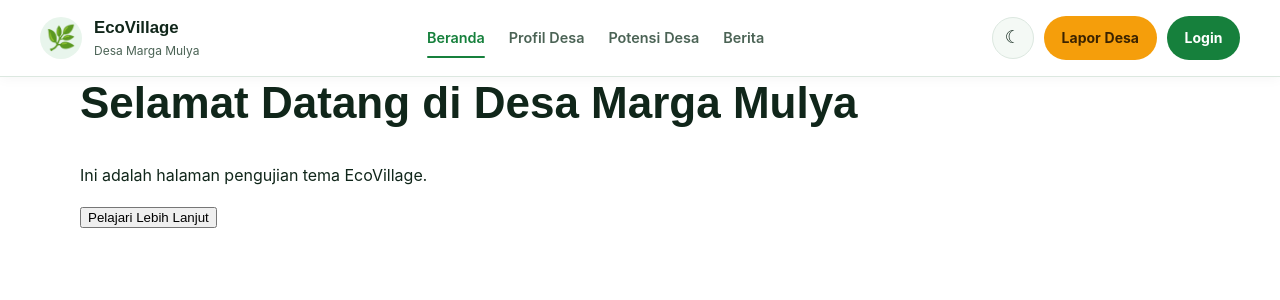
After one commit to nassywa/Ecovillage, a PHP site: page /public/tes.html in a window 1280 px wide. The commit adds this page. Shown: the top 300 px of the page. Run offline with PHP 8.4, Linux system fonts and the light colour scheme; a stand-in replaces the project's code that opens the database connection.

Commit message:
Update frontend CSS dan navigasi

```diff
--- a/public/css/base.css
+++ b/public/css/base.css
@@ -1,98 +1,205 @@
-/* berisi aturan umum: ukuran teks, judul, tombol, kartu. */
 
-/* padding dan border ikut dihitung dalam lebar elemen, supaya ukuran lebih mudah diprediksi. */
-*, *::before, *::after { box-sizing: border-box; }
+/* pengaturan dasar */
 
-/* gulir halus saat klik tautan ke bagian lain di halaman. */
-html { scroll-behavior: smooth; }
+/* semua elemen menggunakan perhitungan ukuran yang konsisten. */
+*,
+*::before,
+*::after {
+  box-sizing: border-box;
+}
 
+html {
+  scroll-behavior: smooth;
+  scroll-padding-top: 5rem;
+}
 
-/* teks dan judul  */
 body {
   margin: 0;
-  /* font sementara. */
-  font-family: system-ui, -apple-system, "Segoe UI", sans-serif;
-  /* clamp(min, ideal, max): ukuran teks menyesuaikan lebar layar, antara 16 px sampai 18 px. */
-  font-size: clamp(1rem, 0.95rem + 0.25vw, 1.125rem);
+  min-width: 320px;
+  font-family: "Inter", sans-serif;
+  font-size: 1rem;
   line-height: 1.6;
   background: var(--bg);
   color: var(--text);
-  /* angka selebar sama, supaya statistik rapi sejajar. */
   font-variant-numeric: tabular-nums;
+  -webkit-font-smoothing: antialiased;
 }
 
-h1, h2, h3 {
-  font-family: system-ui, "Segoe UI", sans-serif; /* font judul menyusul */
-  font-weight: 800;
-  line-height: 1.15;
-  margin: 0 0 0.5em;
+/* tipografi */
+
+h1,
+h2,
+h3,
+h4,
+h5,
+h6 {
+  margin: 0 0 0.75em;
+  font-family: "Plus Jakarta Sans", sans-serif;
+  font-weight: 700;
+  line-height: 1.2;
+  color: var(--text);
 }
-/* judul fluida: mengecil di HP, membesar di layar lebar. */
-h1 { font-size: clamp(2.5rem, 1.5rem + 4vw, 4.5rem); }   /* sekitar 40-72 px */
-h2 { font-size: clamp(1.75rem, 1.2rem + 2vw, 2.75rem); } /* sekitar 28-44 px */
 
-/* batasi lebar paragraf agar nyaman dibaca. */
-p { max-width: 68ch; }
+h1 {
+  font-size: clamp(2.25rem, 1.5rem + 3.5vw, 4rem);
+}
 
-a { color: var(--primary); }
+h2 {
+  font-size: clamp(1.75rem, 1.3rem + 2vw, 2.75rem);
+}
 
+h3 {
+  font-size: clamp(1.25rem, 1.1rem + 0.8vw, 1.75rem);
+}
 
-/* muncul saat pengguna menavigasi dengan keyboard (Tab), supaya jelas elemen mana yang sedang dipilih. */
+p {
+  margin: 0 0 1rem;
+  max-width: 68ch;
+}
+
+small {
+  font-size: 0.875rem;
+  color: var(--text-muted);
+}
+
+/* tautan dan media */
+
+a {
+  color: var(--primary);
+  text-decoration: none;
+}
+
+a:hover {
+  color: var(--primary-hover);
+}
+
+img,
+picture,
+video {
+  display: block;
+  max-width: 100%;
+}
+
+img {
+  height: auto;
+}
+
+/* aksesbilitas */
+
 :focus-visible {
   outline: 3px solid var(--primary);
   outline-offset: 3px;
 }
 
+/* pwmbungkus konten */
 
-/* tata letak */
-
-/* pembungkus isi halaman: lebar maksimal 1120 px, rata tengah, dengan sisa 1 rem di kiri-kanan pada layar kecil. */
 .container {
-  width: min(1120px, 100% - 2rem);
+  width: min(1120px, calc(100% - 2rem));
   margin-inline: auto;
 }
 
+.section {
+  padding-block: clamp(3rem, 6vw, 5rem);
+}
 
-/* sudut membulat 24 px dan bayangan smooth. */
+.section-title {
+  margin-bottom: 0.75rem;
+}
+
+.section-description {
+  color: var(--text-muted);
+}
+
+/* kartu */
+
 .card {
+  padding: 1.5rem;
   background: var(--surface);
   border: 1px solid var(--border);
-  border-radius: 24px;
-  padding: 1.5rem;
+  border-radius: 1.25rem;
   box-shadow: 0 4px 16px rgb(0 0 0 / 0.06);
+  transition: transform 200ms ease, box-shadow 200ms ease;
 }
 
+.card:hover {
+  transform: translateY(-3px);
+  box-shadow: 0 8px 24px rgb(0 0 0 / 0.09);
+}
 
-/* tombol bentuk pil */
+/* tombol */
+
 .btn {
   display: inline-flex;
   align-items: center;
+  justify-content: center;
   gap: 0.5rem;
+  min-height: 44px;
   padding: 0.75rem 1.5rem;
-  border: 0;
+  border: 1px solid transparent;
   border-radius: 999px;
+  background: var(--primary);
+  color: var(--on-primary);
   font: inherit;
   font-weight: 600;
+  text-align: center;
+  text-decoration: none;
   cursor: pointer;
-  background: var(--primary);
+  transition: background-color 200ms ease,
+              transform 200ms ease;
+}
+
+.btn:hover {
+  background: var(--primary-hover);
   color: var(--on-primary);
-  text-decoration: none;
-  /* animasi hanya pada transform dan warna latar. */
-  transition: transform 200ms cubic-bezier(0.22, 1, 0.36, 1), background-color 200ms;
 }
-.btn:hover { background: var(--primary-hover); }
-/* Efek tekan: tombol mengecil sedikit saat diklik. */
-.btn:active { transform: scale(0.97); }
 
-/* varian khusus tombol LaporDesa (kuning-oranye). */
+.btn:active {
+  transform: scale(0.97);
+}
+
+/* tombol khusus lapor desa. */
 .btn-lapor {
   background: var(--accent-lapor);
   color: var(--on-accent-lapor);
 }
 
+.btn-lapor:hover {
+  background: var(--accent-lapor);
+  filter: brightness(0.95);
+  color: var(--on-accent-lapor);
+}
 
-/* aksesibilitas bagi pengguna yang mengaktifkan "kurangi gerakan" di
-   perangkatnya, semua animasi dan transisi dimatikan. */
+/* pemilihan teks */
+
+::selection {
+  background: var(--primary);
+  color: var(--on-primary);
+}
+
+/* responsive dan reduce motion */
+
+@media (max-width: 600px) {
+  .container {
+    width: min(1120px, calc(100% - 1.5rem));
+}
+
+  .card {
+    padding: 1.125rem;
+    border-radius: 1rem;
+  }
+
+  .btn {
+    padding: 0.7rem 1.2rem;
+  }
+}
+
 @media (prefers-reduced-motion: reduce) {
-  * { transition: none !important; animation: none !important; }
+  *,
+  *::before,
+  *::after {
+    scroll-behavior: auto !important;
+    animation-duration: 0.01ms !important;
+    animation-iteration-count: 1 !important;
+    transition-duration: 0.01ms !important;
+  }
 }
--- /dev/null
+++ b/public/css/header.css
@@ -0,0 +1,258 @@
+
+/* HEADER UTAMA */
+
+.site-header {
+  position: sticky;
+  top: 0;
+  z-index: 1000;
+  width: 100%;
+  background: var(--bg);
+  border-bottom: 1px solid var(--border);
+  box-shadow: 0 2px 12px rgb(0 0 0 / 0.04);
+}
+
+/* PEMBUNGKUS NAVBAR */
+
+.site-header__inner {
+  width: min(1200px, calc(100% - 3rem));
+  min-height: 76px;
+  margin-inline: auto;
+  display: flex;
+  align-items: center;
+  justify-content: space-between;
+  gap: 2rem;
+}
+
+/* LOGO DAN IDENTITAS DESA */
+
+.site-brand {
+  display: inline-flex;
+  align-items: center;
+  gap: 0.75rem;
+  flex-shrink: 0;
+  color: var(--text);
+}
+
+.site-brand:hover {
+  color: var(--primary);
+}
+
+.site-brand__logo {
+  display: grid;
+  place-items: center;
+  width: 42px;
+  height: 42px;
+  border-radius: 50%;
+  background: var(--surface-2);
+  font-size: 1.5rem;
+}
+
+.site-brand__text {
+  display: flex;
+  flex-direction: column;
+  line-height: 1.25;
+}
+
+.site-brand__name {
+  font-family: "Plus Jakarta Sans", sans-serif;
+  font-size: 1.05rem;
+  font-weight: 800;
+}
+
+.site-brand__location {
+  margin-top: 0.2rem;
+  color: var(--text-muted);
+  font-size: 0.75rem;
+}
+
+/* MENU NAVIGASI */
+
+.site-nav {
+  display: flex;
+  align-items: center;
+  justify-content: center;
+  gap: 1.5rem;
+}
+
+.site-nav a {
+  position: relative;
+  padding-block: 0.5rem;
+  color: var(--text-muted);
+  font-size: 0.9rem;
+  font-weight: 600;
+  transition: color 200ms ease;
+}
+
+.site-nav a:hover,
+.site-nav a[aria-current="page"] {
+  color: var(--primary);
+}
+
+.site-nav a[aria-current="page"]::after {
+  position: absolute;
+  right: 0;
+  bottom: 0;
+  left: 0;
+  height: 2px;
+  border-radius: 999px;
+  background: var(--primary);
+  content: "";
+}
+
+/* TOMBOL DI SISI KANAN */
+.header-actions {
+  display: flex;
+  align-items: center;
+  gap: 0.65rem;
+  flex-shrink: 0;
+}
+
+.theme-toggle {
+  display: grid;
+  place-items: center;
+  width: 42px;
+  height: 42px;
+  border: 1px solid var(--border);
+  border-radius: 50%;
+  background: var(--surface);
+  color: var(--text);
+  font-size: 1.1rem;
+  cursor: pointer;
+}
+
+.theme-toggle:hover {
+  background: var(--surface-2);
+}
+
+.header-lapor,
+.header-login {
+  display: inline-flex;
+  align-items: center;
+  justify-content: center;
+  min-height: 42px;
+  padding: 0.65rem 1.1rem;
+  border-radius: 999px;
+  font-size: 0.875rem;
+  font-weight: 700;
+}
+
+.header-lapor {
+  background: var(--accent-lapor);
+  color: var(--on-accent-lapor);
+}
+
+.header-lapor:hover {
+  background: var(--accent-lapor);
+  color: var(--on-accent-lapor);
+  filter: brightness(0.95);
+}
+
+.header-login {
+  background: var(--primary);
+  color: var(--on-primary);
+}
+
+.header-login:hover {
+  background: var(--primary-hover);
+  color: var(--on-primary);
+}
+
+/* TOMBOL MENU MOBILE */
+
+.nav-toggle {
+  display: none;
+  place-items: center;
+  width: 42px;
+  height: 42px;
+  border: 1px solid var(--border);
+  border-radius: 0.75rem;
+  background: var(--surface);
+  color: var(--text);
+  font-size: 1.25rem;
+  cursor: pointer;
+}
+
+/* RESPONSIVE TABLET DAN HP */
+
+@media (max-width: 900px) {
+  .site-header__inner {
+    width: calc(100% - 2rem);
+    gap: 1rem;
+  }
+
+  .site-nav {
+    gap: 0.85rem;
+  }
+
+  .site-nav a {
+    font-size: 0.82rem;
+  }
+}
+
+@media (max-width: 720px) {
+  .site-header__inner {
+    position: relative;
+    min-height: 68px;
+  }
+
+  .site-nav {
+    position: absolute;
+    top: calc(100% + 1px);
+    right: 0;
+    left: 0;
+    display: none;
+    align-items: stretch;
+    flex-direction: column;
+    gap: 0;
+    padding: 0.75rem;
+    border: 1px solid var(--border);
+    border-radius: 0 0 1rem 1rem;
+    background: var(--bg);
+    box-shadow: 0 8px 20px rgb(0 0 0 / 0.08);
+  }
+
+  .site-nav[data-open="true"] {
+    display: flex;
+  }
+
+  .site-nav a {
+    padding: 0.85rem 1rem;
+    border-radius: 0.5rem;
+    font-size: 0.95rem;
+  }
+
+  .site-nav a:hover {
+    background: var(--surface);
+  }
+
+  .site-nav a[aria-current="page"]::after {
+    display: none;
+  }
+
+  .nav-toggle {
+    display: grid;
+  }
+
+  .header-actions {
+    gap: 0.45rem;
+  }
+
+  .header-login {
+    display: none;
+  }
+}
+
+@media (max-width: 400px) {
+  .site-brand__location {
+    display: none;
+  }
+
+  .site-brand__name {
+    font-size: 0.95rem;
+  }
+
+  .header-lapor {
+    padding-inline: 0.8rem;
+    font-size: 0.8rem;
+  }
+}
--- /dev/null
+++ b/public/js/navigation.js
@@ -0,0 +1,56 @@
+
+(function () {
+    const nav = document.querySelector(".site-nav");
+    const toggle = document.querySelector(".nav-toggle");
+
+    // Pastikan elemen navigasi tersedia
+    if (!nav || !toggle) return;
+
+    const menuLinks = nav.querySelectorAll("a");
+    const mobileBreakpoint = window.matchMedia("(max-width: 720px)");
+
+    // Mengatur kondisi menu
+    function setMenu(open) {
+        nav.setAttribute("data-open", String(open));
+
+        toggle.setAttribute("aria-expanded", String(open));
+
+        toggle.setAttribute(
+            "aria-label",
+            open ? "Tutup menu navigasi" : "Buka menu navigasi"
+        );
+
+        toggle.textContent = open ? "✕" : "☰";
+    }
+
+    // Membuka dan menutup menu
+    toggle.addEventListener("click", function () {
+        const isOpen = nav.getAttribute("data-open") === "true";
+
+        setMenu(!isOpen);
+    });
+
+    // Menutup menu setelah memilih halaman
+    menuLinks.forEach(function (link) {
+        link.addEventListener("click", function () {
+            setMenu(false);
+        });
+    });
+
+    // Menutup menu dengan tombol Escape
+    document.addEventListener("keydown", function (event) {
+        if (event.key === "Escape") {
+            setMenu(false);
+        }
+    });
+
+    // Menutup menu ketika layar kembali ke desktop
+    mobileBreakpoint.addEventListener("change", function (event) {
+        if (!event.matches) {
+            setMenu(false);
+        }
+    });
+
+    // Kondisi awal menu
+    setMenu(false);
+})();
--- /dev/null
+++ b/public/js/theme.js
@@ -0,0 +1,77 @@
+
+(function () {
+    const root = document.documentElement;
+    const STORAGE_KEY = "ecovillage-theme";
+
+    const themeButton = document.querySelector(".theme-toggle");
+
+    // Mengambil tema yang pernah dipilih pengguna
+    function getSavedTheme() {
+        try {
+            return localStorage.getItem(STORAGE_KEY);
+        } catch (error) {
+            return null;
+        }
+    }
+
+    // Memperbarui tampilan tombol tema
+    function updateThemeButton() {
+        if (!themeButton) return;
+
+        const currentTheme = root.getAttribute("data-theme");
+
+        const isDark = currentTheme === "dark";
+
+        themeButton.textContent = isDark ? "☀" : "☾";
+
+        themeButton.setAttribute(
+            "aria-label",
+            isDark ? "Aktifkan tema terang" : "Aktifkan tema gelap"
+        );
+
+        themeButton.setAttribute(
+            "aria-pressed",
+            String(isDark)
+        );
+    }
+
+    // Menerapkan tema pilihan pengguna
+    function setTheme(theme, save = true) {
+        root.setAttribute("data-theme", theme);
+
+        if (save) {
+            try {
+                localStorage.setItem(STORAGE_KEY, theme);
+            } catch (error) {
+                console.warn("Tema tidak dapat disimpan.", error);
+            }
+        }
+
+        updateThemeButton();
+    }
+
+    // Memuat tema yang pernah disimpan
+    const savedTheme = getSavedTheme();
+
+    if (savedTheme === "light" || savedTheme === "dark") {
+        setTheme(savedTheme, false);
+    } else {
+        // Jika belum ada pilihan, ikuti pengaturan perangkat
+        root.removeAttribute("data-theme");
+        updateThemeButton();
+    }
+
+    // Menjalankan pergantian tema ketika tombol ditekan
+    if (themeButton) {
+        themeButton.addEventListener("click", function () {
+            const currentTheme = getComputedStyle(root)
+                .getPropertyValue("color-scheme")
+                .trim();
+
+            const nextTheme =
+                currentTheme === "dark" ? "light" : "dark";
+
+            setTheme(nextTheme);
+        });
+    }
+})();
--- /dev/null
+++ b/public/tes.html
@@ -0,0 +1,97 @@
+
+<!DOCTYPE html>
+<html lang="id">
+<head>
+    <meta charset="UTF-8">
+    <meta name="viewport" content="width=device-width, initial-scale=1">
+
+    <title>Tes Tema EcoVillage</title>
+
+    <!-- CSS -->
+    <link rel="stylesheet" href="css/tokens.css">
+    <link rel="stylesheet" href="css/base.css">
+    <link rel="stylesheet" href="css/header.css">
+
+    <!-- JavaScript -->
+    <script src="js/theme.js" defer></script>
+    <script src="js/navigation.js" defer></script>
+</head>
+
+<body>
+
+    <!-- HEADER -->
+    <header class="site-header">
+        <div class="site-header__inner">
+
+            <!-- LOGO DAN IDENTITAS DESA -->
+            <a href="#" class="site-brand">
+                <span class="site-brand__logo">🌿</span>
+
+                <span class="site-brand__text">
+                    <span class="site-brand__name">
+                        EcoVillage
+                    </span>
+
+                    <span class="site-brand__location">
+                        Desa Marga Mulya
+                    </span>
+                </span>
+            </a>
+
+            <!-- MENU NAVIGASI -->
+            <nav class="site-nav" id="main-navigation">
+                <a href="#" aria-current="page">Beranda</a>
+                <a href="#">Profil Desa</a>
+                <a href="#">Potensi Desa</a>
+                <a href="#">Berita</a>
+            </nav>
+
+            <!-- TOMBOL KANAN -->
+            <div class="header-actions">
+
+                <!-- TOMBOL GANTI TEMA -->
+                <button class="theme-toggle" type="button">
+                    ☀
+                </button>
+
+                <!-- TOMBOL LAPOR DESA -->
+                <a href="#" class="header-lapor">
+                    Lapor Desa
+                </a>
+
+                <!-- TOMBOL LOGIN -->
+                <a href="#" class="header-login">
+                    Login
+                </a>
+
+                <!-- TOMBOL HAMBURGER -->
+                <button
+                    class="nav-toggle"
+                    type="button"
+                    aria-label="Buka menu navigasi"
+                    aria-expanded="false"
+                    aria-controls="main-navigation"
+                >
+                    ☰
+                </button>
+
+            </div>
+
+        </div>
+    </header>
+
+    <!-- KONTEN UTAMA -->
+    <main class="container">
+        <h2>Selamat Datang di Desa Marga Mulya</h2>
+
+        <p>
+            Ini adalah halaman pengujian tema EcoVillage.
+        </p>
+
+        <button type="button">
+            Pelajari Lebih Lanjut
+        </button>
+    </main>
+
+</body>
+</html>
```
